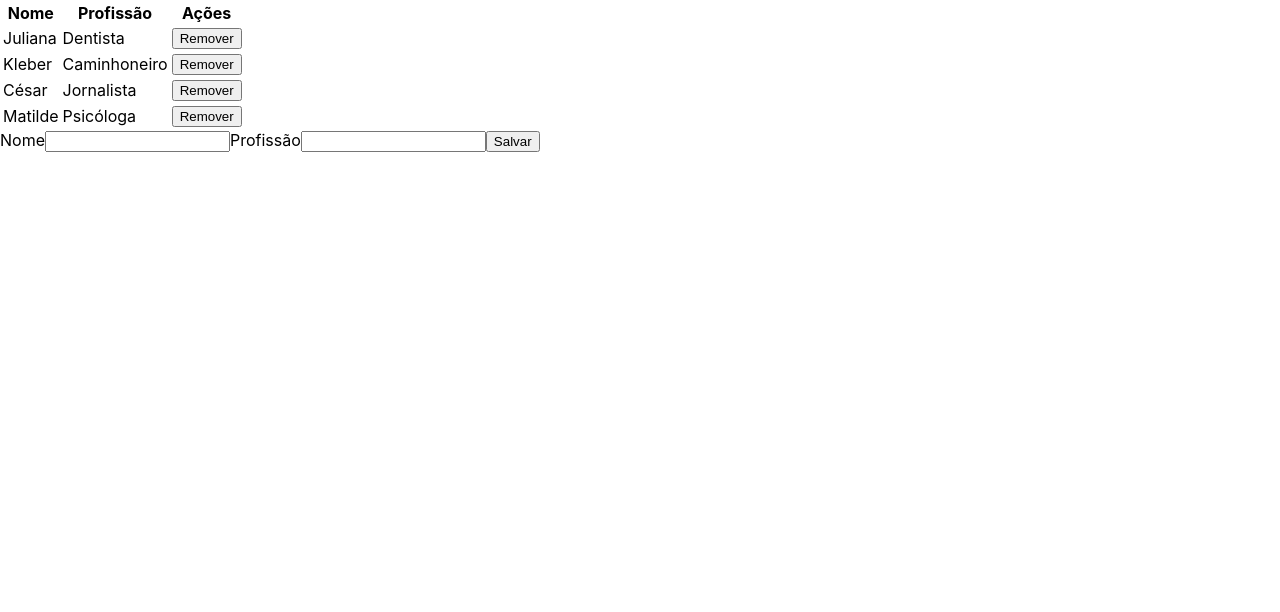
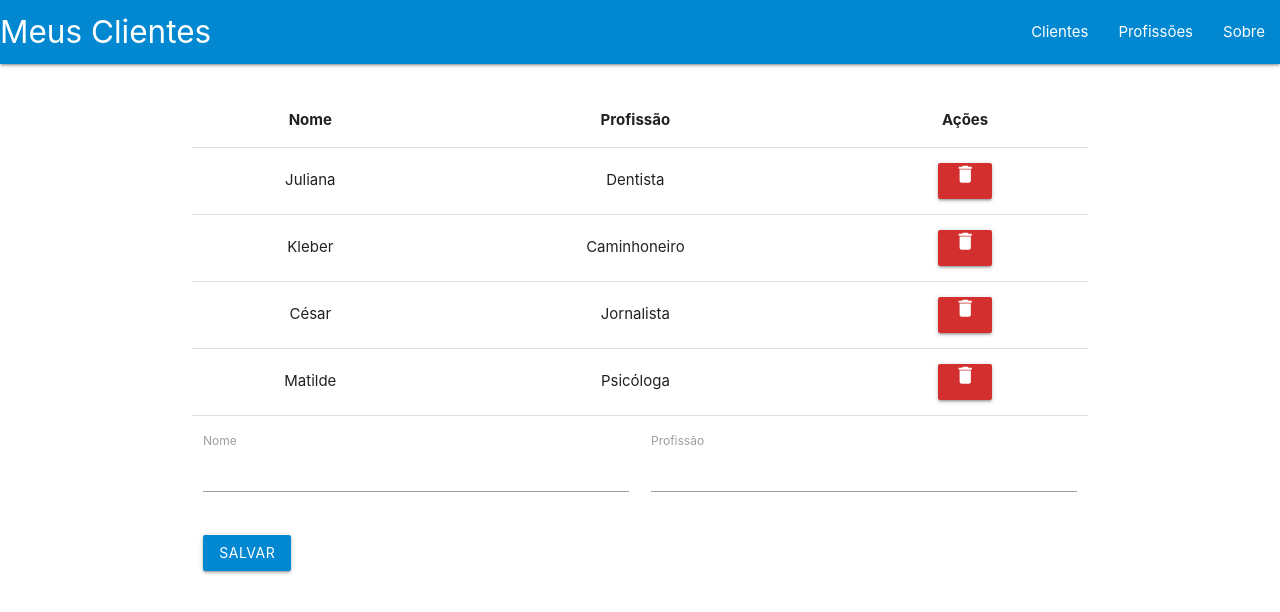
Before and after one commit to martinsgms/estudo-react, a React (Create React App) app: page / in a window 1280 px wide. Shown: the top 612 px of the page. Built offline with nearby package versions, Linux system fonts and the light colour scheme.

Commit message:
adiciona estilos

```diff
--- a/package.json
+++ b/package.json
@@ -3,9 +3,12 @@
   "version": "0.1.0",
   "private": true,
   "dependencies": {
+    "@material-ui/core": "^4.10.0",
+    "@material-ui/icons": "^4.9.1",
     "@testing-library/jest-dom": "^4.2.4",
     "@testing-library/react": "^9.5.0",
     "@testing-library/user-event": "^7.2.1",
+    "materialize-css": "^1.0.0",
     "react": "^16.13.1",
     "react-dom": "^16.13.1",
     "react-scripts": "3.4.1"
--- a/src/App.css
+++ b/src/App.css
@@ -36,3 +36,11 @@
     transform: rotate(360deg);
   }
 }
+
+.mt-10 {
+  margin-top: 1em;
+}
+
+.mt-20 {
+  margin-top: 2em;
+}
--- a/src/App.js
+++ b/src/App.js
@@ -1,8 +1,10 @@
 import React, { Component, Fragment } from 'react';
+import 'materialize-css/dist/css/materialize.min.css';
 import './App.css';
 
 import Tabela from './Tabela';
 import Form from "./Formulario";
+import Header from './Header';
 
 class App extends Component {
 
@@ -24,17 +26,36 @@ class App extends Component {
         nome: 'Matilde',
         profissao: 'Psicóloga'
       }
-    ]
+    ],
+    fadeout: {
+      classname: 'scale-transition scale-out'
+    }
   };
 
   remover = (index) => {
+
+    this.fadeOutAdd(index);
+
+    setTimeout(() => {
+      this.fadeOutRemove(index);
+
       const { clientes } = this.state;
-
       this.setState({
         clientes : clientes.filter((cliente, posAtual) => {
           return posAtual !== index;
         })
       });
+    }, 135)
+  }
+
+  fadeOutAdd = (index) => {
+    document.querySelector(`#c${index}`)
+      .classList.add('scale-out');
+  }
+
+  fadeOutRemove = (index) => {
+    document.querySelector(`#c${index}`)
+      .classList.remove('scale-out');
   }
 
   submitListener = cliente => {
@@ -46,8 +67,11 @@ class App extends Component {
   render() {
     return (
       <Fragment>
+        <Header/>
+        <div className='container'>
           <Tabela clientes = {this.state.clientes} remover = {this.remover} />
           <Form submitListener = {this.submitListener}/>
+        </div>
       </Fragment>
     );
   }
--- a/src/Formulario.js
+++ b/src/Formulario.js
@@ -30,8 +30,10 @@ class Formulario extends Component {
         const {nome, profissao} = this.state;
 
         return (
-            <form>
-                <label htmlFor="nome">Nome</label>
+            <div className='row mt-10'>
+                <form className='col s12'>
+                    <div className='row'>
+                        <div className='input-field col s6'>
                             <input
                                 id="nome"
                                 type="text"
@@ -39,17 +41,30 @@ class Formulario extends Component {
                                 value={nome}
                                 onChange={this.inputListener}
                             />
+                            <label htmlFor="nome" className='active'>Nome</label>
+                        </div>
 
-                <label htmlFor="profissao">Profissão</label>
+                        <div className='input-field col s6'>
                             <input
                                 id="profissao"
                                 type="text"
                                 name="profissao"
                                 value={profissao}
                                 onChange={this.inputListener}
+                                className='validate'
                             />
-                <button type="button" onClick={this.submit}>Salvar</button>
+                            <label htmlFor="profissao" className='active'>Profissão</label>
+                        </div>
+                    </div>
+
+                    <button
+                        type="button"
+                        onClick={this.submit}
+                        className='waves-effect waves-light btn light-blue darken-2'>
+                        Salvar
+                    </button>
                 </form>
+            </div>
         );
     }
 }
--- /dev/null
+++ b/src/Header.js
@@ -0,0 +1,18 @@
+import React from 'react';
+
+const Header = () => {
+    return (
+        <nav>
+            <div class="nav-wrapper light-blue darken-2">
+                <a href="/" class="brand-logo">Meus Clientes</a>
+                <ul id="nav-mobile" class="right">
+                    <li><a href="/clientes">Clientes</a></li>
+                    <li><a href="/profissoes">Profissões</a></li>
+                    <li><a href="/sobre">Sobre</a></li>
+                </ul>
+            </div>
+        </nav>
+    );
+}
+
+export default Header;
--- a/src/Tabela.js
+++ b/src/Tabela.js
@@ -1,4 +1,5 @@
 import React, { Component } from 'react';
+import Delete from '@material-ui/icons/Delete';
 
 const TableHead = () => {
     return (
@@ -15,10 +16,14 @@ const TableHead = () => {
 const TableBody = props => {
     const linhas = props.clientes.map((cliente, index) => {
         return (
-            <tr key = {index}>
+            <tr key = {index} id={`c${index}`} className='scale-transition'>
                 <td>{cliente.nome}</td>
                 <td>{cliente.profissao}</td>
-                <td><button onClick = { () => {props.remover(index)} } >Remover</button></td>
+                <td><button className='waves-effect waves-light btn red darken-2'
+                        onClick = { () => {props.remover(index)} } >
+                            <Delete/>
+                    </button>
+                </td>
             </tr>
         );
     });
@@ -36,7 +41,7 @@ class Tabela extends Component {
         const { clientes, remover } = this.props;
 
         return (
-            <table>
+            <table className='highlight centered mt-20'>
                 <TableHead />
                 <TableBody clientes = { clientes } remover = { remover } />
             </table>
```
Also changed, not shown: 1 other file (tests, documents, lock files or other folders). Lines whose indentation alone changed are shown as unchanged.
